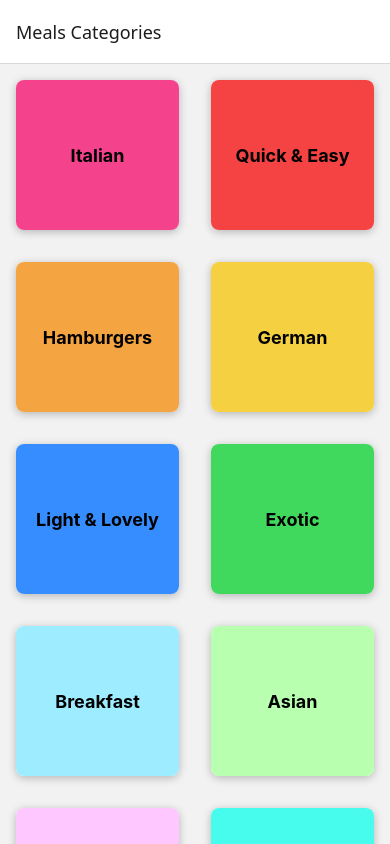
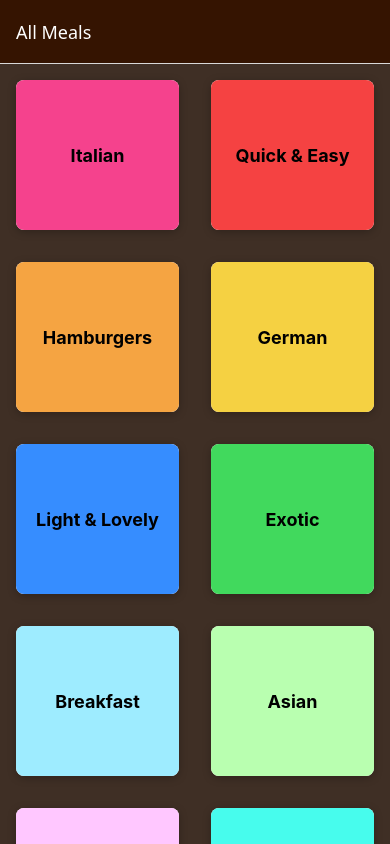
Before and after one commit to Ezekiel-Faith/Meals-App, a React Native app: screen / in a window 390 px wide. Built offline with nearby package versions, Linux system fonts and the light colour scheme.

Commit message:
styled screen header and background

```diff
--- a/App.js
+++ b/App.js
@@ -11,8 +11,20 @@
     <>
       <StatusBar style='dark' />
       <NavigationContainer>
-        <Stack.Navigator>
-          <Stack.Screen name='Meals Categories' component={CategoriesScreen} />
+        <Stack.Navigator
+          screenOptions={{
+            headerStyle: { backgroundColor: '#351401' },
+            headerTintColor: 'white',
+            contentStyle: { backgroundColor: '#3f2f25' },
+          }}
+        >
+          <Stack.Screen
+            name='Meals Categories'
+            component={CategoriesScreen}
+            options={{
+              title: 'All Meals',
+            }}
+          />
           <Stack.Screen name='Meals Overview' component={MealsOverviewScreen} />
         </Stack.Navigator>
 
```
